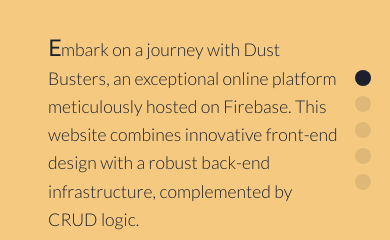
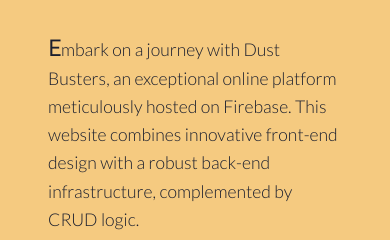
Before and after one commit to starleafer/My-portfolio, a React (Vite) app in the folder workspace/: page /cleaning in a window 390 px wide. Shown: the part 292-532 px from the top of the page. Built offline with nearby package versions, Linux system fonts and the light colour scheme; a web font is replaced by a local one.

Commit message:
WIP: Refine mobile responsiveness for multiple components with targeted media queries

```diff
--- a/workspace/src/components/CustomButton.jsx
+++ b/workspace/src/components/CustomButton.jsx
@@ -217,10 +217,14 @@
   }
 
 
-  @media (max-width: 480px) {
+  @media (max-width: 768px) and (min-width: 321px) {
     width: 6rem;
     padding: 1.7vw;
     font-size: 1em;
+    border: 1px solid ${(props) =>
+      props.invertedColors
+        ? props.backgroundColor
+        : props.color || "var(--dark)"};
   }
 `;
 
--- a/workspace/src/components/ImageCounterSlider.jsx
+++ b/workspace/src/components/ImageCounterSlider.jsx
@@ -86,12 +86,32 @@
   opacity: 0;
   animation: ${fadeIn} 0.5s ease-in-out forwards;
   animation-delay: 0.5s;
+
+  @media (max-width: 768px) and (min-width: 321px) {
+    align-items: flex-start;
+    justify-content: flex-start;
+    margin-right: 8em;
+    bottom: 270vh;
+    position: relative;
+    right: 9vw;
+    /* border: 1px solid red; */
+    z-index: ;
+
+  }
 `;
 
 const CounterContainer = styled.div`
   display: flex;
   flex-direction: column;
   gap: 10px;
+  height: 1em;
+
+  @media (max-width: 768px) and (min-width: 321px) {
+
+    flex-direction: row;
+    /* padding-top: 9em; */
+    gap: 1em;
+  }
 `;
 
 const Counter = styled.div`
--- a/workspace/src/components/PageBody.jsx
+++ b/workspace/src/components/PageBody.jsx
@@ -275,11 +275,13 @@
   }
 
   @media (max-width: 768px) and (min-width: 321px) {
-    width: 100%;
+    width: 100vw;
     height: auto;
     min-height: 100vh;
     position: relative;
-    margin-top: 2em;
+    /* margin-top: 1em; */
+    padding-top: 4em;
+    border: 1px solid red;
   }
 `;
 
--- a/workspace/src/components/ParallaxImage.jsx
+++ b/workspace/src/components/ParallaxImage.jsx
@@ -217,6 +217,13 @@
     min-height: ${(props) => (props.isNative ? "330px" : "300px")};
   }
 
+  @media (max-width: 768px) and (min-width: 321px) {
+    width: 80vw;
+    justify-content: flex-start;
+    margin-left: 1em;
+
+  }
+
 `;
 
 const InfoContainer = styled.div`
--- a/workspace/src/components/ProjectDescription.jsx
+++ b/workspace/src/components/ProjectDescription.jsx
@@ -132,6 +132,7 @@
     gap: 1em;
     padding: 0.5em;
     max-width: 70vw;
+    border: none;
   }
 `;
 
```
